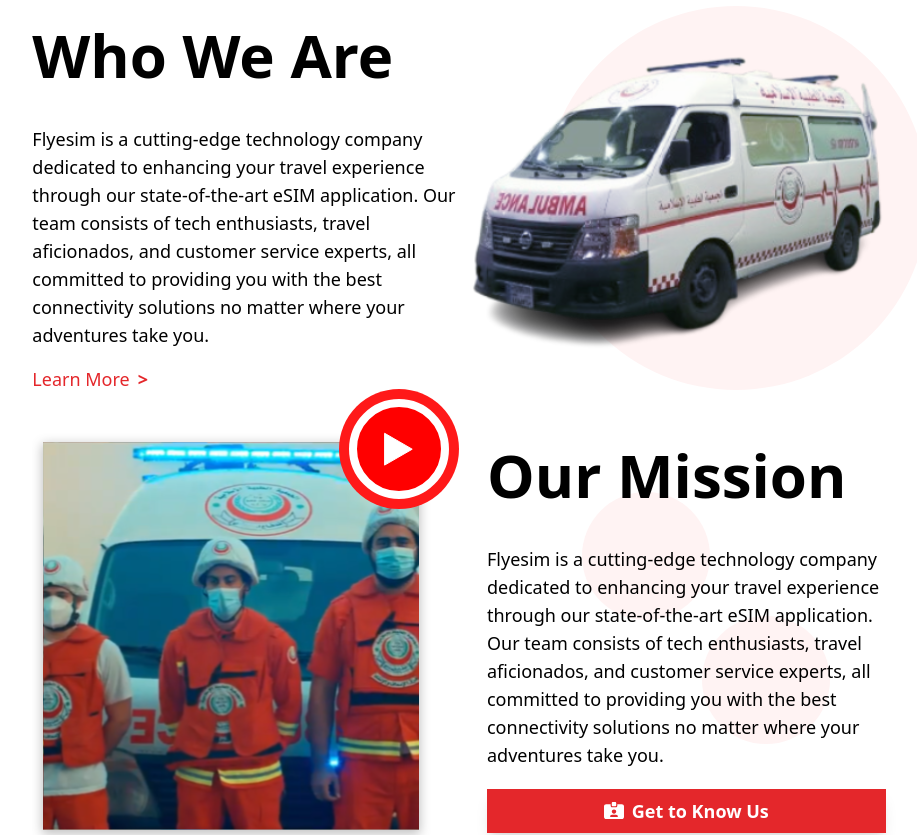
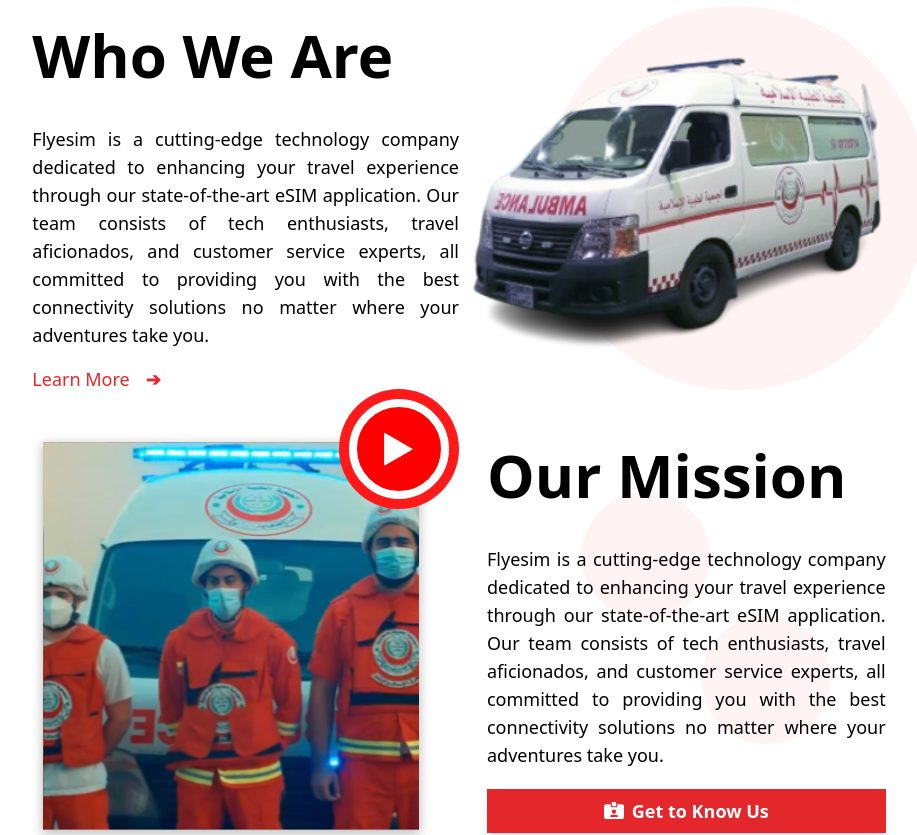
Before and after one commit to Personal-Folder/ima, a Next.js app: page / in a window 1280 px wide. Shown: the part 1220-2055 px from the top of the page, without its empty margins (181-1098 px from the left). Built offline with nearby package versions, Linux system fonts and the light colour scheme.

Commit message:
small details

```diff
--- a/src/app/page.tsx
+++ b/src/app/page.tsx
@@ -6,7 +6,7 @@
 import Mission from "@/components/about-us/Mission";
 import NewsGrid from "@/components/news/NewsGrid";
 import HomeGalleryGrid from "@/components/gallery/HomeGalleryGrid";
-import SecMission from "@/components/about-us/SecondaryMission";
+import SecondaryMission from "@/components/about-us/SecondaryMission";
 
 export default function Home() {
   const messages = [
@@ -74,7 +74,7 @@
         rightLogoUrl="knowUs.svg"
       />
       <NewsGrid newsData={newsData} />
-      <SecMission
+      <SecondaryMission
         leftImg="home_last.png"
         leftLogo="heart.svg"
         enableButton={true}
--- a/src/components/about-us/SecondaryMission.tsx
+++ b/src/components/about-us/SecondaryMission.tsx
@@ -12,7 +12,7 @@
   rightLogoUrl: string; // Logo for the Right button
 }
 
-const SecMission = ({
+const SecondaryMission = ({
   enableButton = true,
   leftImg,
   leftLogo,
@@ -22,11 +22,13 @@
   rightLogoUrl,
 }: SecMissionProps) => {
   return (
-    <div className="flex w-full min-h-screen justify-center items-center mb-1 md:mb-4">
+    <div className="flex w-full my-8 justify-center items-center mb-16 md:mb-4">
       {/* 2/3 width container */}
-      <div className="flex w-2/3 gap-8 flex-col md:flex-row">
-        {/* Right Section (Now on the Left) */}
-        <div className="w-full mr-6 md:w-1/2">
+      <div className="flex w-11/12 max-w-full md:w-2/3 gap-8 flex-col md:flex-row">
+        {/* Left Section */}
+
+        {/* Right Section */}
+        <div className="w-full md:w-1/2">
           <RightSection
             title={rightTitle}
             text={rightText}
@@ -37,14 +39,12 @@
             shadow={true}
           />
         </div>
-
-        {/* Left Section (Now on the Right) */}
-        <div className="w-full md:w-1/2">
-          <LeftSection img={leftImg} logo={leftLogo} reverse={true} />
+        <div className="w-full mr-6 md:w-1/2">
+          <LeftSection img={leftImg} logo={leftLogo} />
         </div>
       </div>
     </div>
   );
 };
 
-export default SecMission;
+export default SecondaryMission;
--- a/src/components/about-us/WhoWeAre.tsx
+++ b/src/components/about-us/WhoWeAre.tsx
@@ -20,10 +20,10 @@
       <div className="flex flex-col md:flex-row w-11/12 max-w-full md:w-2/3 h-full">
         {/* Left section (text content) */}
         <div className="flex flex-col w-full md:w-1/2 h-full justify-center text-left">
-          <p className="text-2xl md:text-3xl mb-4 lg:text-6xl font-bold text-black">
+          <p className="text-2xl md:text-3xl mb-4 lg:text-6xl font-bold text-black ">
             {title}
           </p>
-          <p className="text-base md:text-lg font-medium mt-6 mb-4 text-black">
+          <p className="text-base md:text-lg font-medium mt-6 mb-4 text-black text-justify">
             {text}
           </p>
           {button && (
@@ -31,14 +31,14 @@
               onClick={() => navigate.push("/learn-more")}
               className="text-secondary font-medium text-base md:text-lg flex items-center gap-2 hover:cursor-pointer hover:underline"
             >
-              Learn More
-              <span className="text-lg font-bold ">&gt;</span>
+              <>
+                {"Learn More"}
+                <span className="text-lg font-bold ml-2">➔</span>
+              </>
             </button>
           )}
         </div>
-        {/* Right section (image and circle) */}
         <div className="relative w-[80%] md:w-1/2 mt-5 h-full flex justify-center items-center">
-          {/* Circle background */}
           <div
             className="absolute bg-[#FFF3F3] rounded-full"
             style={{
--- a/src/components/common/RightSection.tsx
+++ b/src/components/common/RightSection.tsx
@@ -43,7 +43,7 @@
       <p className="text-2xl md:text-3xl lg:text-6xl font-semibold text-black mb-4">
         {title}
       </p>
-      <p className="text-base md:text-lg font-medium mt-6 mb-5 text-black">
+      <p className="text-base md:text-lg font-medium mt-6 mb-5 text-black text-justify">
         {text}
       </p>
       {button && (
```
